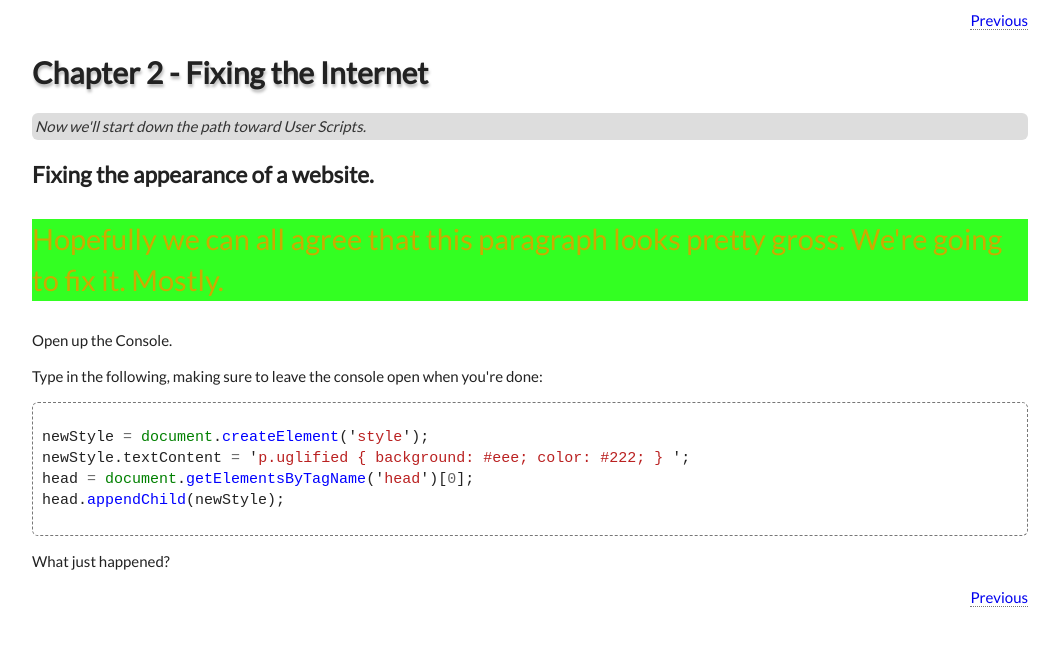
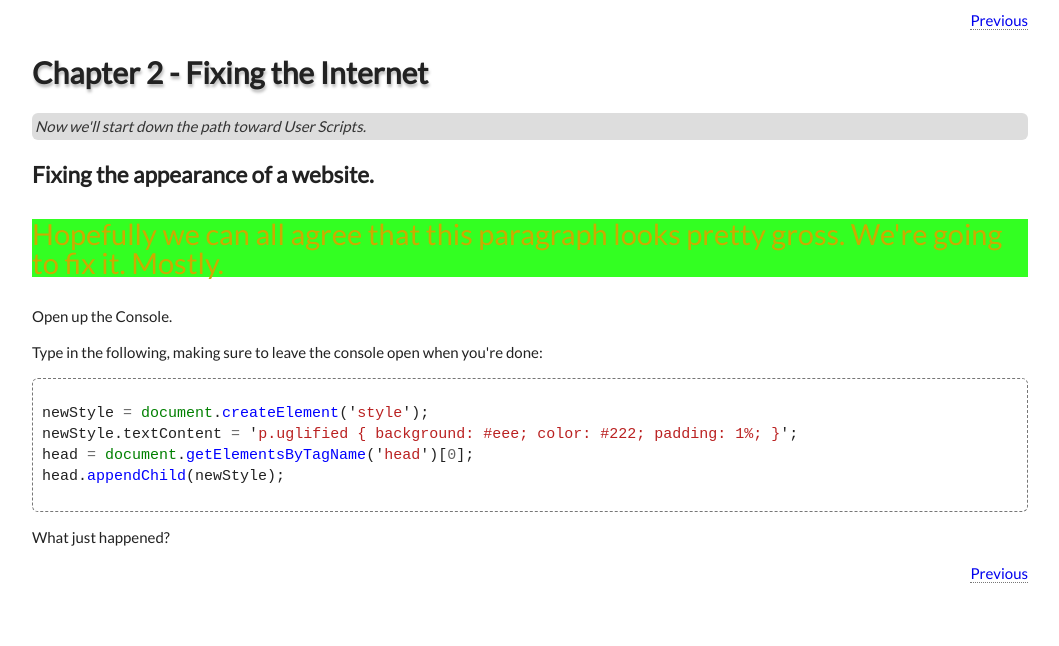
Before and after one commit to uhhuhyeah/build-stuff, a Jekyll site: the page built from chapter-02.html, in a window 1280 px wide. Shown: the top 646 px of the page, without its empty margins (110-1169 px from the left). Built offline with Jekyll 4.4.1, drawn with Linux system fonts in a browser that asks for light colours; nearby versions of some CDN libraries.

Commit message:
Hitting things with the ugly stick

```diff
--- a/chapter-02.html
+++ b/chapter-02.html
@@ -26,7 +26,7 @@
 </p>
 {% highlight javascript %}
 newStyle = document.createElement('style');
-newStyle.textContent = 'p.uglified { background: #eee; color: #222; } ';
+newStyle.textContent = 'p.uglified { background: #eee; color: #222; padding: 1%; }';
 head = document.getElementsByTagName('head')[0];
 head.appendChild(newStyle);
 {% endhighlight %}
--- a/css/chapter-02.css
+++ b/css/chapter-02.css
@@ -2,4 +2,5 @@
     font-size: 29px;
     color: #ca0;
     background: #3f2;
+    line-height: 100%;
 }
```
